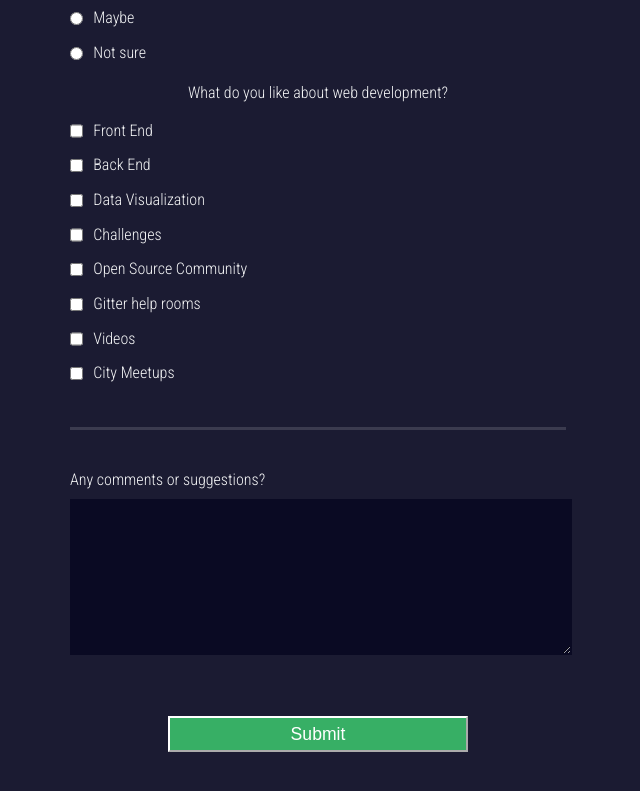
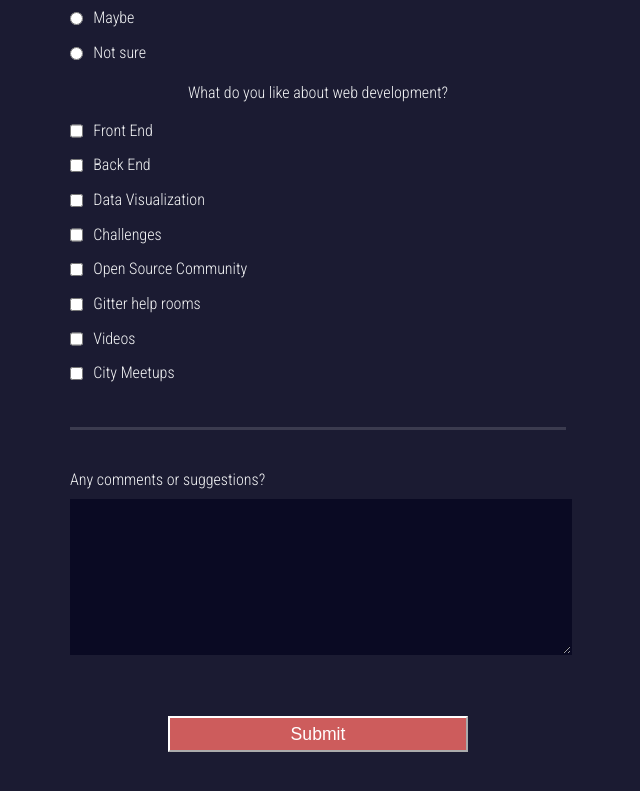
Before and after one commit to jvalu90/surveyForm, a plain HTML site: page index.html in a window 1280 px wide. Shown: the part 591-1382 px from the top of the page, without its empty margins (322-962 px from the left). Drawn offline with Linux system fonts and the light colour scheme.

Commit message:
CSS Update

```diff
--- a/styles.css
+++ b/styles.css
@@ -63,7 +63,7 @@ button {
   margin: 1em auto;
   height: 2em;
   font-size: 1.1rem;
-  background-color: #37af65;
+  background-color: #CD5C5C;
   border-color: white;
   min-width: 300px;
   color: #ffffff;
```
